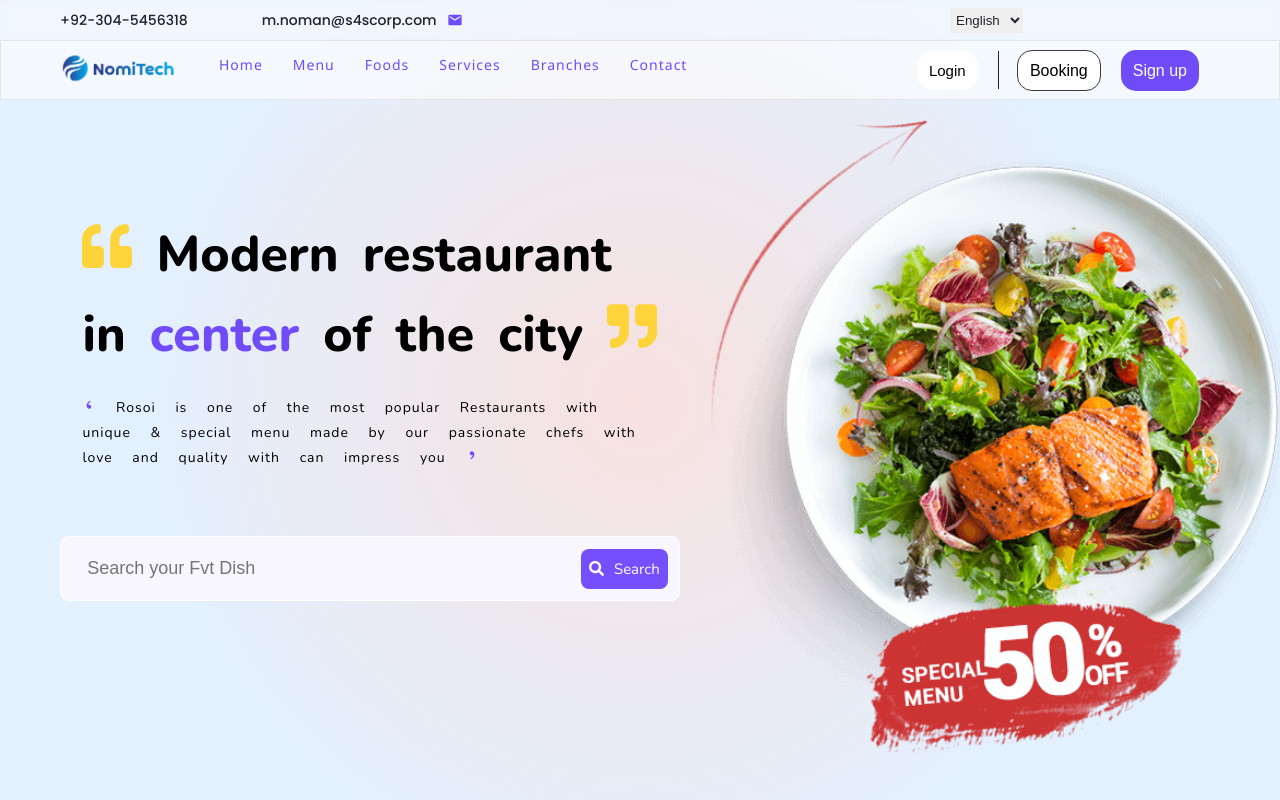
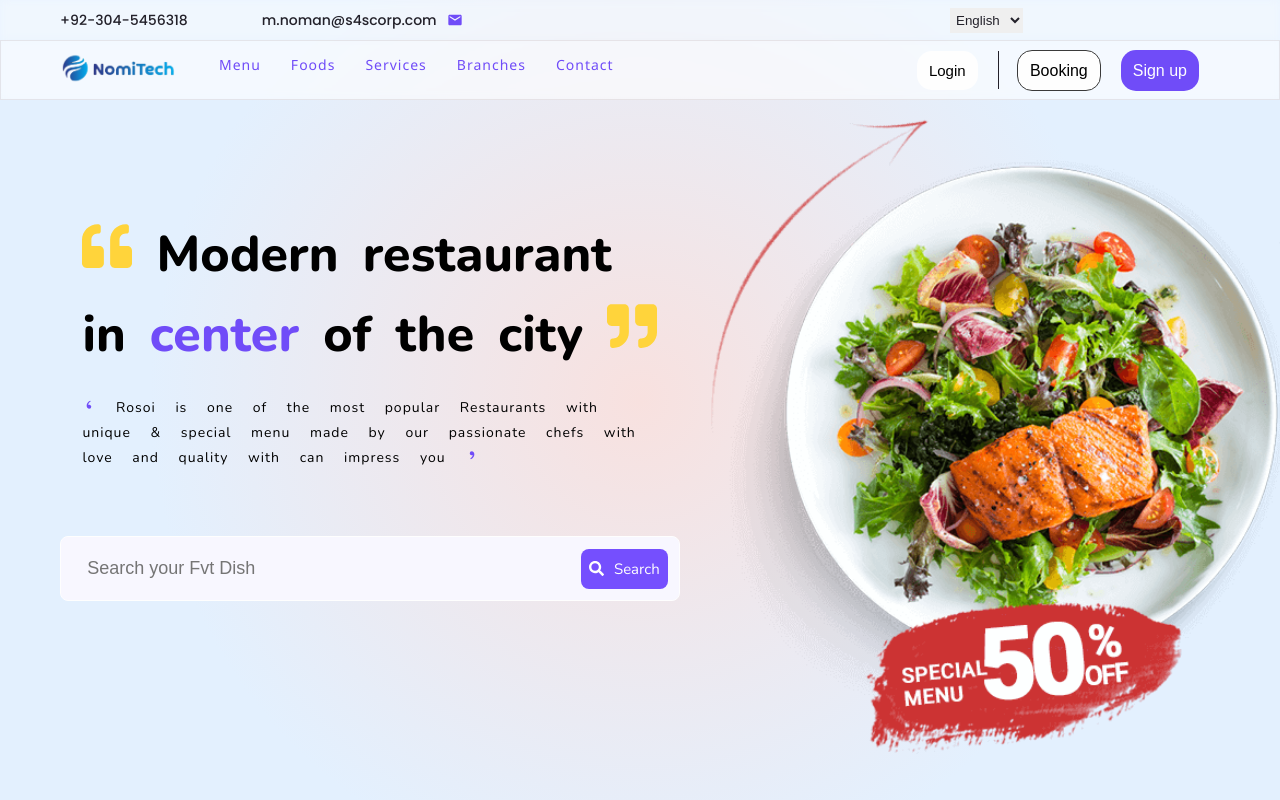
Before and after one commit to Noman-Nom/University-Course-Projects-, a React (Vite) app in the folder resturant-app/: page / in a window 1280 px wide. Shown: the top 800 px of the page. Built offline with nearby package versions, Linux system fonts and the light colour scheme; some icons are missing.

Commit message:
routing working on each page

```diff
--- a/resturant-app/src/Components/Navbar/Navbar.jsx
+++ b/resturant-app/src/Components/Navbar/Navbar.jsx
@@ -3,6 +3,7 @@ import './Navbar.scss'
 import { images } from '../../Constants';
 import { FaPhone } from "react-icons/fa6";
 import { MdEmail } from "react-icons/md";
+import { Link } from 'react-router-dom';
 
 const Navbar = () => {
   return (
@@ -39,22 +40,20 @@ const Navbar = () => {
 
         <div className="nav__mid">
           <ul>
-            <li><a href="#">Home</a>
+
+            <li> <Link to='/menu'>Menu</Link>
               <div />
             </li>
-            <li><a href="#">Menu</a>
+            <li><Link to='/food'>Foods</Link>
               <div />
             </li>
-            <li><a href="#">Foods</a>
+            <li><Link><a href="#">Services</a></Link>
               <div />
             </li>
-            <li><a href="#">Services</a>
+            <li><Link><a href="#">Branches</a></Link>
               <div />
             </li>
-            <li><a href="#">Branches</a>
-              <div />
-            </li>
-            <li><a href="#">Contact</a>
+            <li><Link><a href="#">Contact</a></Link>
               <div />
             </li>
 
```
